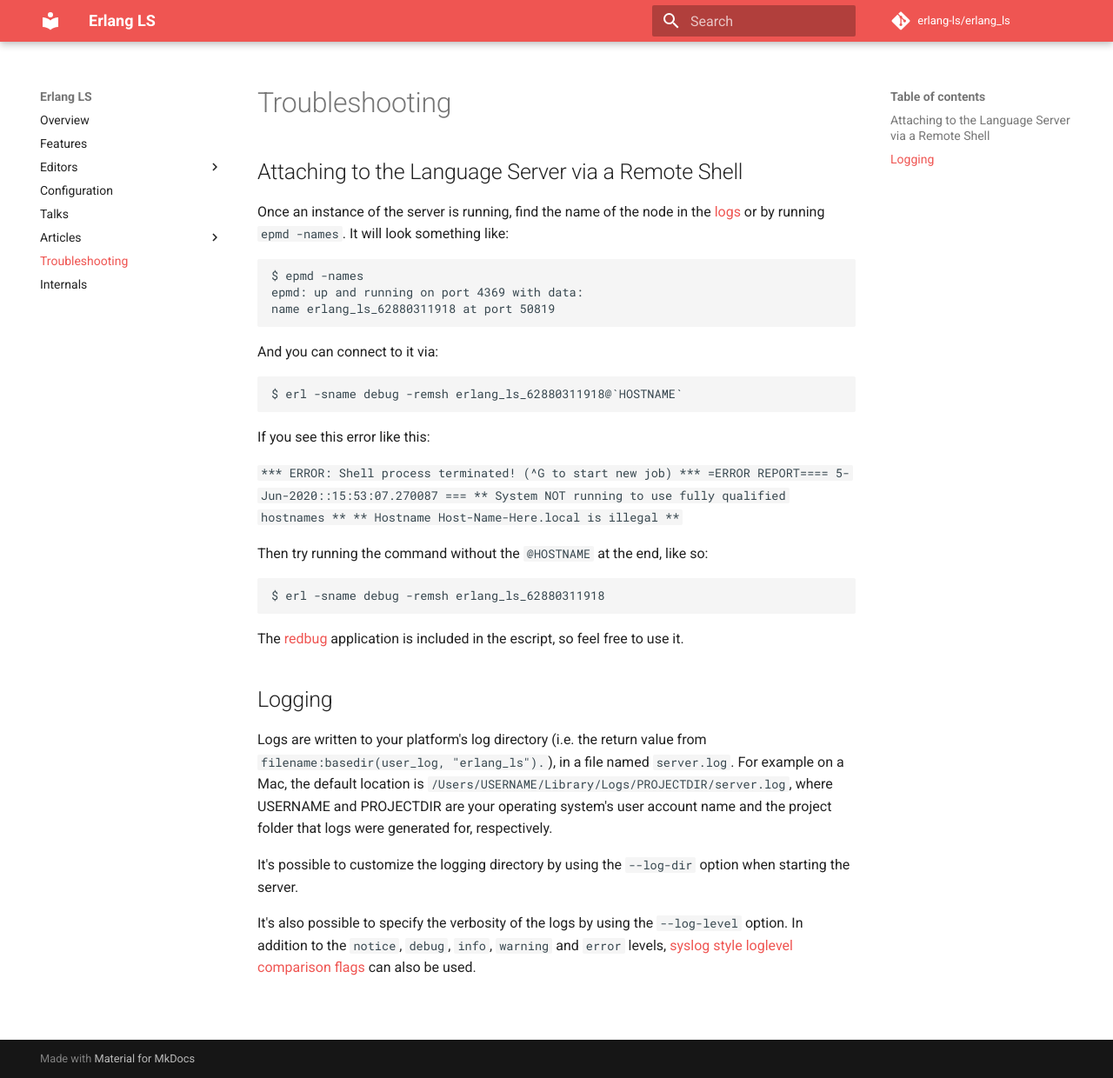
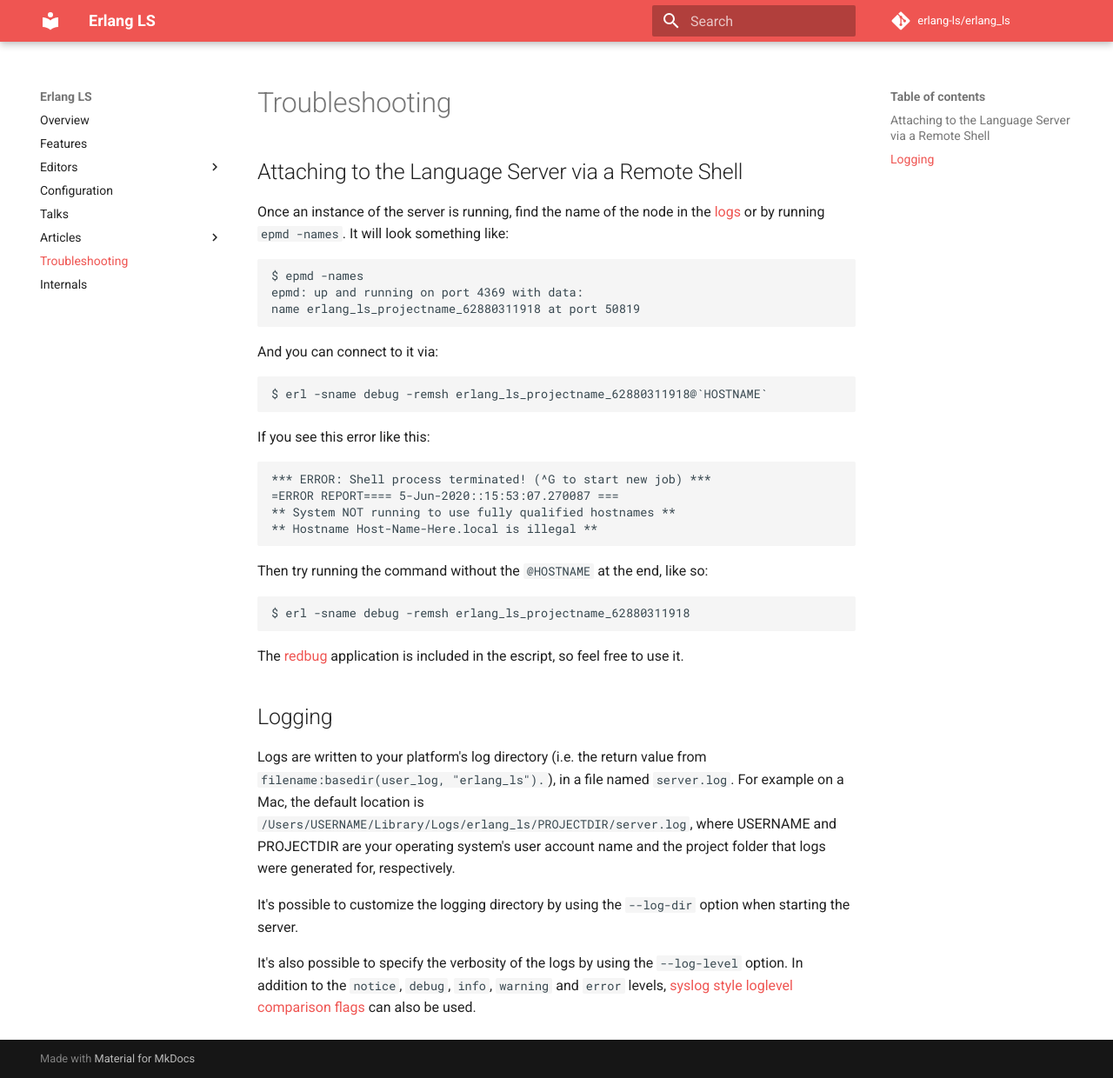
Before and after one commit to erlang-ls/erlang-ls.github.io, an MkDocs documentation site: the page built from docs/troubleshooting.md, in a window 1280 px wide and 1240 px high. Shown: the whole window at 87% size. Built offline with MkDocs 1.6.1 and Material for MkDocs 9.7.7, drawn with Linux system fonts in a browser that asks for light colours; comment, search, counter and statistics services are not loaded.

Commit message:
Cleanup troubleshooting docs

````diff
--- a/docs/troubleshooting.md
+++ b/docs/troubleshooting.md
@@ -7,25 +7,24 @@
 
     $ epmd -names
     epmd: up and running on port 4369 with data:
-    name erlang_ls_62880311918 at port 50819
+    name erlang_ls_projectname_62880311918 at port 50819
 
 And you can connect to it via:
 
-    $ erl -sname debug -remsh erlang_ls_62880311918@`HOSTNAME`
+    $ erl -sname debug -remsh erlang_ls_projectname_62880311918@`HOSTNAME`
 
 If you see this error like this:
 
-```*** ERROR: Shell process terminated! (^G to start new job) ***
-=ERROR REPORT==== 5-Jun-2020::15:53:07.270087 ===
-** System NOT running to use fully qualified hostnames **
-** Hostname Host-Name-Here.local is illegal **
-```
+    *** ERROR: Shell process terminated! (^G to start new job) ***
+    =ERROR REPORT==== 5-Jun-2020::15:53:07.270087 ===
+    ** System NOT running to use fully qualified hostnames **
+    ** Hostname Host-Name-Here.local is illegal **
 
 Then try running the command without the `@HOSTNAME` at the end,
 like so:
 
 
-    $ erl -sname debug -remsh erlang_ls_62880311918
+    $ erl -sname debug -remsh erlang_ls_projectname_62880311918
 
 The [redbug](https://github.com/massemanet/redbug) application is
 included in the escript, so feel free to use it.
@@ -33,11 +32,11 @@
 ## Logging
 
 Logs are written to your platform's log directory (i.e. the return
-value from `filename:basedir(user_log, "erlang_ls").`), in a file named
-`server.log`. For example on a Mac, the default location is
-`/Users/USERNAME/Library/Logs/PROJECTDIR/server.log`, where USERNAME and
-PROJECTDIR are your operating system's user account name and the project
-folder that logs were generated for, respectively.
+value from `filename:basedir(user_log, "erlang_ls").`), in a file
+named `server.log`. For example on a Mac, the default location is
+`/Users/USERNAME/Library/Logs/erlang_ls/PROJECTDIR/server.log`, where
+USERNAME and PROJECTDIR are your operating system's user account name
+and the project folder that logs were generated for, respectively.
 
 It's possible to customize the logging directory by using the
 `--log-dir` option when starting the server.
````
